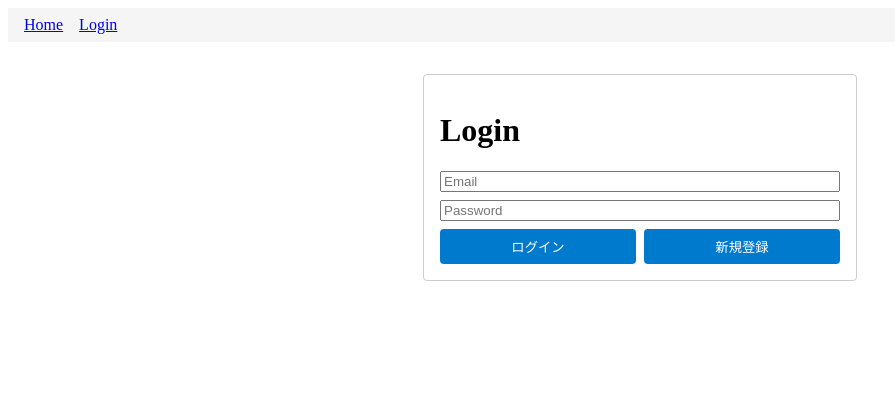
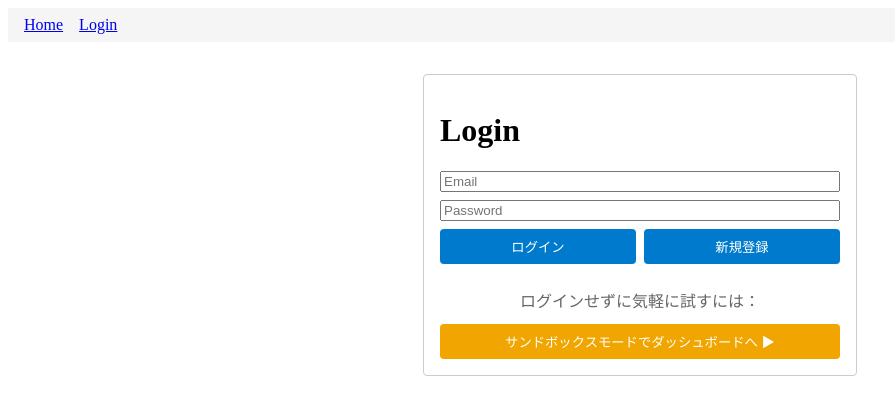
Before and after one commit to tako-chan0511/bookmark-manager, a Vue app: page /login in a window 1280 px wide. Shown: the top 414 px of the page, without its empty margins (0-895 px from the left). Built offline with nearby package versions, Linux system fonts and the light colour scheme.

Commit message:
サンドボックスモードボタン追加

```diff
--- a/src/App.vue
+++ b/src/App.vue
@@ -5,7 +5,12 @@
         <router-link to="/">Home</router-link>
         <router-link v-if="!user" to="/login">Login</router-link>
         <span v-else class="user-info">
-          ようこそ、{{ user.email }} さん
+          <template v-if="isSandbox">
++            🧪 サンドボックスモード
+          </template>
+          <template v-else>
+            ようこそ、{{ user.email }} さん
+          </template>
           <button @click="signOut">ログアウト</button>
         </span>
       </nav>
@@ -17,8 +22,18 @@
 </template>
 
 <script setup lang="ts">
+import { computed } from 'vue'
 import { useAuth } from '@/supabase/useAuth'
+
 const { user, signOut } = useAuth()
+
+// 事前に登録しているダミーアカウント（サンドボックス用）
+const sandboxEmail = 'hara.keisuke2@i.softbank.jp'
+
+// user.email が sandboxEmail と一致するかどうか
+const isSandbox = computed(() => {
+  return user.value?.email === sandboxEmail
+})
 </script>
 
 <style scoped>
--- a/src/views/Login.vue
+++ b/src/views/Login.vue
@@ -1,3 +1,4 @@
+<!-- src/views/Login.vue -->
 <template>
   <div class="login-container">
     <h1>Login</h1>
@@ -9,6 +10,12 @@
         <button @click="onSignUp">新規登録</button>
       </div>
       <p v-if="error" class="error">{{ error }}</p>
+
+      <!-- サンドボックスモード試用ボタン -->
+      <p class="sandbox-note">ログインせずに気軽に試すには：</p>
+      <button class="sandbox-btn" @click="onSandbox">
+        サンドボックスモードでダッシュボードへ ▶
+      </button>
     </div>
   </div>
 </template>
@@ -20,18 +27,18 @@ import { useAuth } from '@/supabase/useAuth'
 
 const router = useRouter()
 const { signIn, signUp } = useAuth()
+
 const email = ref('')
 const password = ref('')
 const error = ref<string | null>(null)
 
-// ログイン
+// 通常ログイン
 const onSignIn = async () => {
   error.value = null
   const { data: { session }, error: e } = await signIn(email.value, password.value)
   if (e) {
     error.value = 'ログインエラー: ' + e.message
   } else if (session) {
-    // ログイン成功後、ブックマーク画面へリダイレクト
     router.push({ name: 'Home' })
   }
 }
@@ -44,6 +51,19 @@ const onSignUp = async () => {
     error.value = '登録エラー: ' + e.message
   } else {
     alert('登録OK！ メールを確認してください')
+  }
+}
+
+// サンドボックスモード：事前に supabase に登録済みのダミーアカウントで強制ログイン
+const onSandbox = async () => {
+  error.value = null
+  const dummyEmail = 'hara.keisuke2@i.softbank.jp'
+  const dummyPwd   = 'tako1234'
+  const { data: { session }, error: e } = await signIn(dummyEmail, dummyPwd)
+  if (e) {
+    error.value = 'サンドボックスログインエラー: ' + e.message
+  } else if (session) {
+    router.push({ name: 'Home' })
   }
 }
 </script>
@@ -78,4 +98,19 @@ button {
   color: red;
   margin-top: 0.5rem;
 }
+
+/* サンドボックス用スタイル */
+.sandbox-note {
+  text-align: center;
+  margin: 1rem 0 0.25rem;
+  color: #666;
+}
+.sandbox-btn {
+  background: #f0a500;
+  color: white;
+  border: none;
+  padding: 0.5rem;
+  border-radius: 4px;
+  cursor: pointer;
+}
 </style>
```
